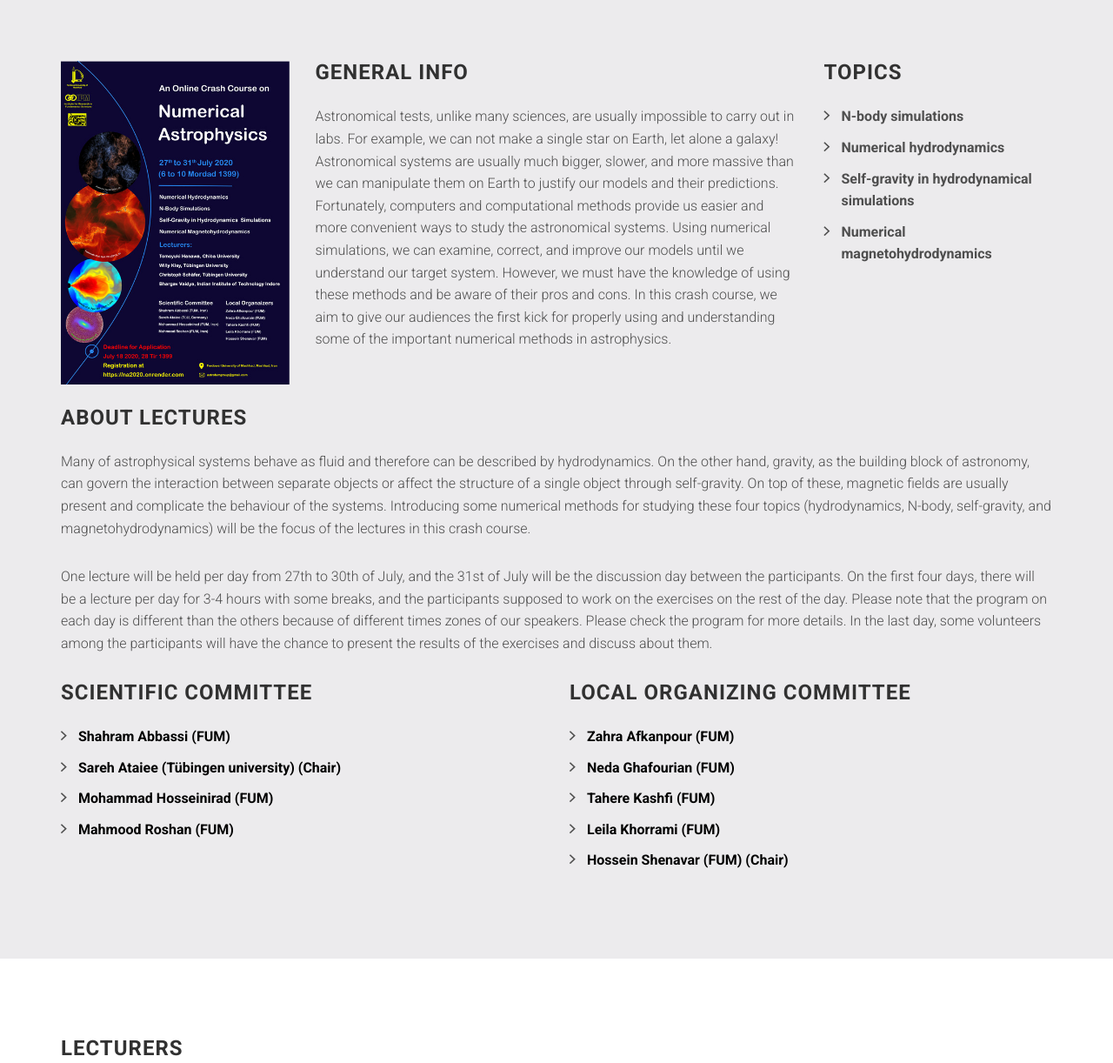
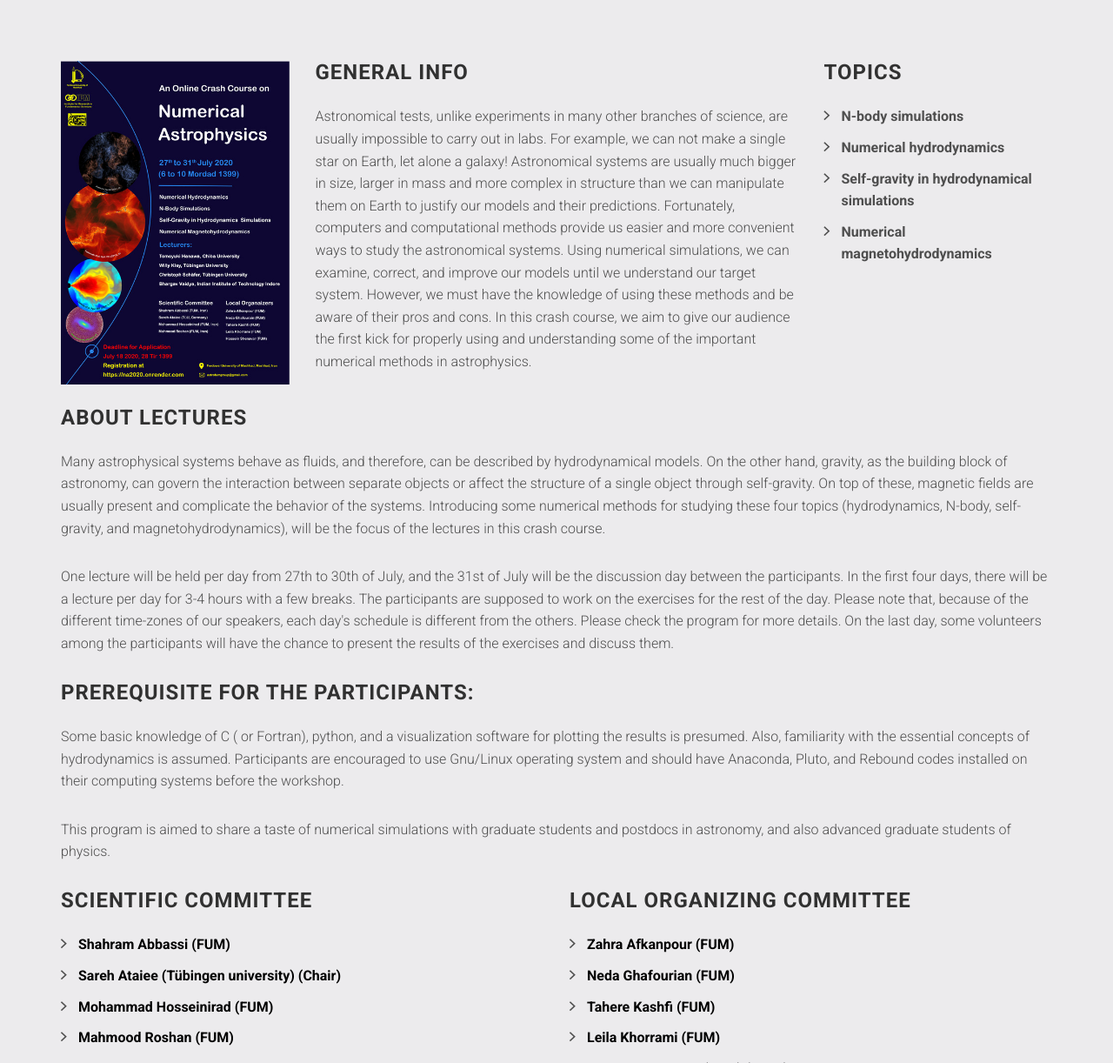
Before and after one commit to smhr/NA2020, a website: page index.html in a window 1280 px wide. Shown: the part 820-2042 px from the top of the page at 87% size. Drawn offline with Linux system fonts and the light colour scheme; files whose address does not match are found by name.

Commit message:
Modify general info & About lectures. Add perquisites section.

```diff
--- a/index.html
+++ b/index.html
@@ -94,7 +94,15 @@
 
                     <h3 class="section-title multiple-title">General Info</h3>
 
-                    <p>Astronomical tests, unlike many sciences, are usually impossible to carry out in labs. For example, we can not make a single star on Earth, let alone a galaxy! Astronomical systems are usually much bigger, slower, and more massive than we can manipulate them on Earth to justify our models and their predictions. Fortunately, computers and computational methods provide us easier and more convenient ways to study the astronomical systems. Using numerical simulations, we can examine, correct, and improve our models until we understand our target system. However, we must have the knowledge of using these methods and be aware of their pros and cons. In this crash course, we aim to give our audiences the first kick for properly using and understanding some of the important numerical methods in astrophysics.</p>
+                    <p>Astronomical tests, unlike experiments in many other branches of science, are usually impossible to carry out in labs.
+                       For example, we can not make a single star on Earth, let alone a galaxy! Astronomical systems are usually much bigger in size,
+                        larger in mass and more complex in structure than we can manipulate them on Earth to justify our models and their predictions.
+                        Fortunately, computers and computational methods provide us easier and more convenient ways to study the  astronomical systems.
+                        Using numerical simulations, we can examine, correct, and improve our models until we understand our target system.
+                        However, we must have the knowledge of using these methods and be aware of their pros and cons.
+                        In this crash course, we aim to give our audience the first kick for properly using and understanding some of the
+                        important numerical methods in astrophysics.
+                    </p>
 
                 </div>
 
@@ -113,9 +121,21 @@
                 <div class="col-sm-12">
 
                     <h3 class="section-title multiple-title">About Lectures</h3>
-                    <p>Many of astrophysical systems behave as fluid and therefore can be described by hydrodynamics. On the other hand, gravity, as the building block of astronomy, can govern the interaction between separate objects or affect the structure of a single object through self-gravity. On top of these, magnetic fields are usually present and complicate the behaviour of the systems. Introducing some numerical methods for studying these four topics (hydrodynamics, N-body, self-gravity, and magnetohydrodynamics) will be the focus of the lectures in this crash course.</p>
-                    <p>One lecture will be held per day from 27th to 30th of July, and the 31st of July will be the discussion day between the participants. On the first four days, there will be a lecture per day for 3-4 hours with some breaks, and the participants supposed to work on the exercises on the rest of the day. Please note that the program on each day is different than the others because of different times zones of our speakers. Please check the program for more details. In the last day, some volunteers among the participants will have the chance to present the results of the exercises and discuss about them.
+                    <p>Many astrophysical systems behave as fluids, and therefore, can be described by hydrodynamical models. On the other hand, gravity, as the building block of astronomy,  can govern the interaction between separate objects or affect the structure of a single object through self-gravity. On top of these, magnetic fields are usually present and complicate the behavior of the systems. Introducing some numerical methods for studying these four topics (hydrodynamics, N-body, self-gravity, and magnetohydrodynamics), will be the focus of the lectures in this crash course.</p>
+                    <p>One lecture will be held per day from 27th to 30th of July, and the 31st of July will be the discussion day between the participants. In the first four days, there will be a lecture per day for 3-4 hours with a few breaks. The participants are supposed to work on the exercises for the rest of the day. Please note that, because of the different time-zones of our speakers, each day's schedule is different from the others. Please check the program for more details. On the last day, some volunteers among the participants will have the chance to present the results of the exercises and discuss them.
                     </p>
+
+                </div>
+
+                <div class="col-sm-12">
+
+                    <h3 class="section-title multiple-title">Prerequisite for the participants:</h3>
+                    <p>Some basic knowledge of C ( or Fortran), python, and a visualization software for plotting the results is presumed.
+                      Also, familiarity with the essential concepts of hydrodynamics is assumed.
+                      Participants are encouraged to use Gnu/Linux operating system and should have Anaconda, Pluto, and Rebound codes
+                      installed on their computing systems before the workshop.</p>
+                      <p>This program is aimed to share a taste of numerical simulations with graduate students and postdocs in astronomy,
+                         and also advanced graduate students of physics.</p>
 
                 </div>
 
```
